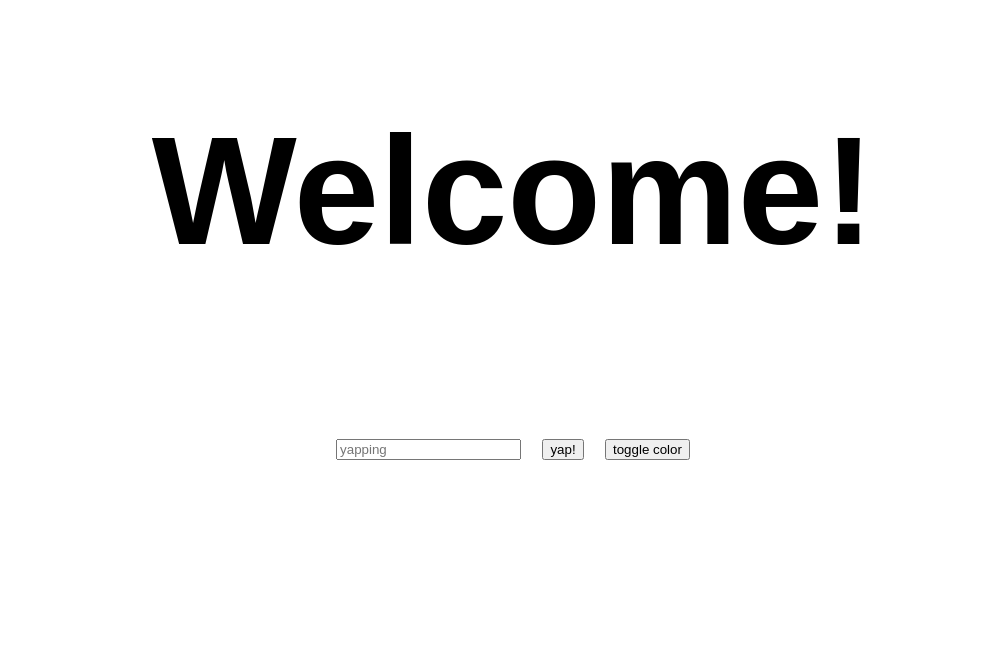
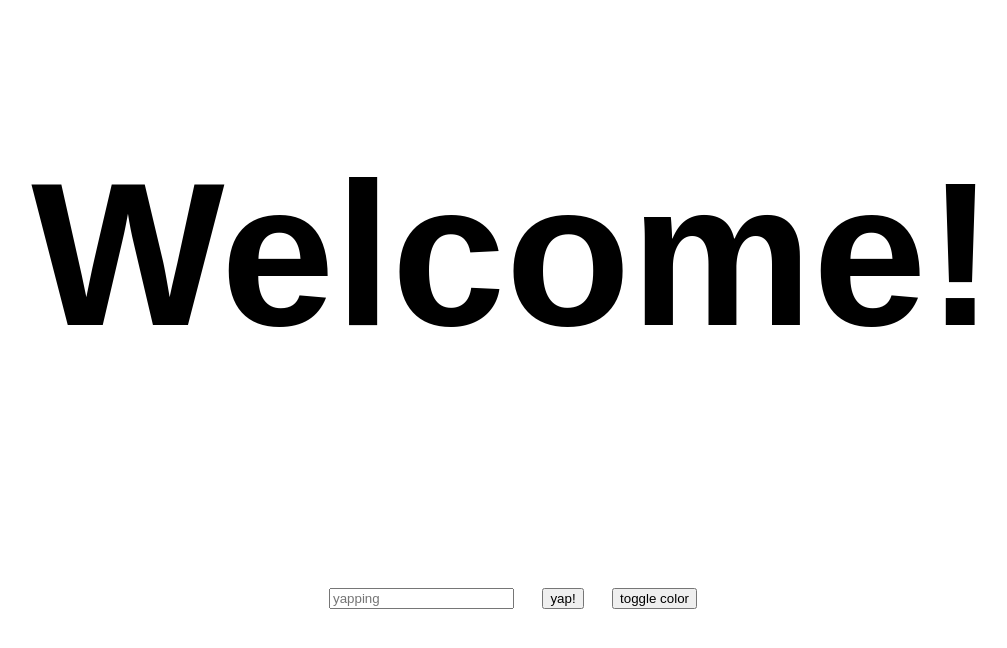
Before and after one commit to Zinheere/yipyap, a plain HTML site: page index.html in a window 1280 px wide. Shown: the whole page, without its empty margins (127-1134 px from the left). Drawn offline with Linux system fonts and the light colour scheme.

Commit message:
font final???

```diff
--- a/index.html
+++ b/index.html
@@ -5,7 +5,7 @@
         <!-- <meta name="viewport" content="width=device-width, initial-scale=1.0"> -->
     </head>
     <body>
-        <div style="text-align: center; font-size:6vw; font-family: sans-serif;">
+        <div style="text-align: center; font-size:8vw; font-family: sans-serif;">
             <h1 id="text">Welcome!</h1>
             <input id="input" placeholder="yapping">
             <button onclick="yap()">yap!</button>
```
